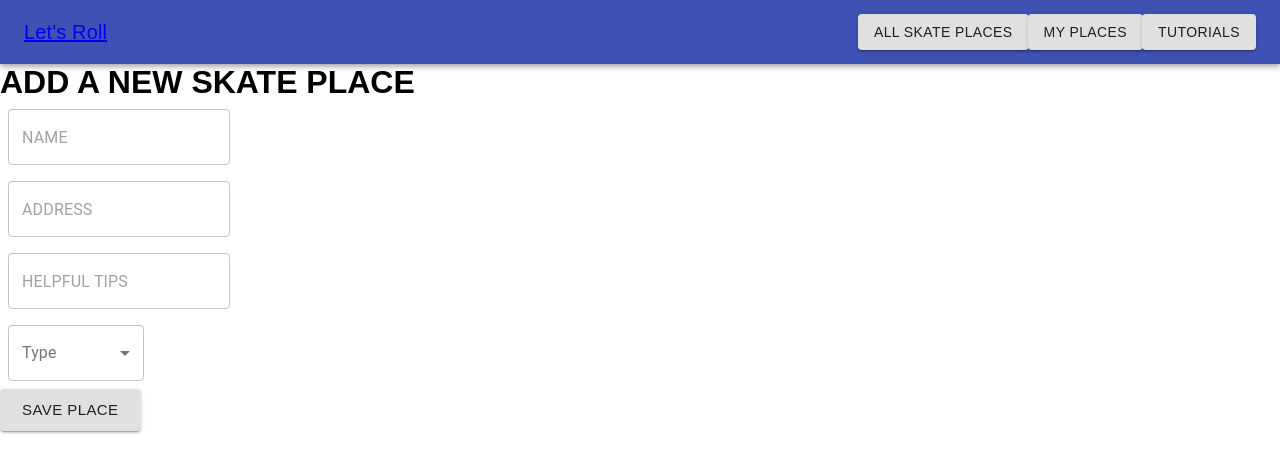
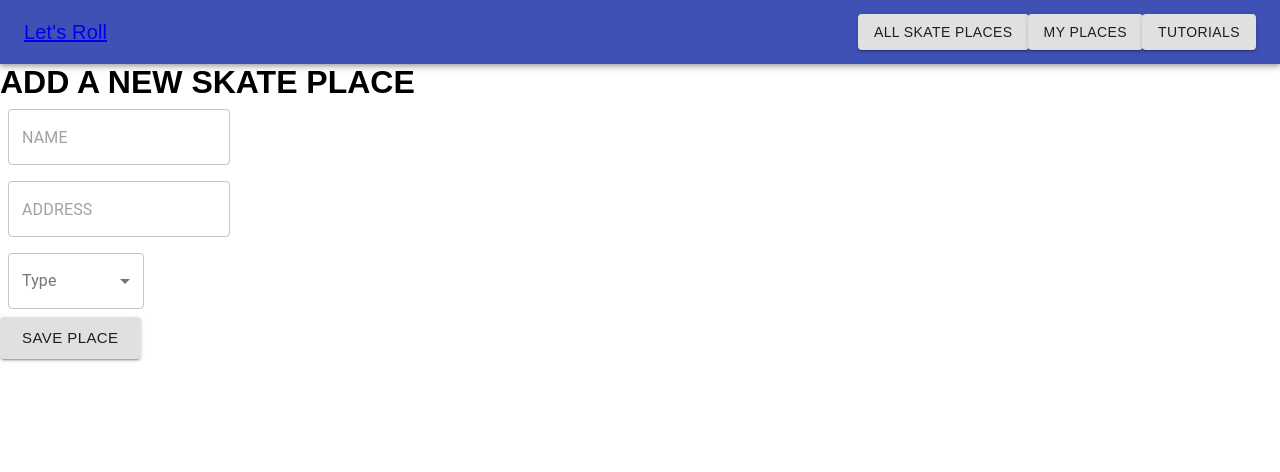
Before and after one commit to jadavianett/Lets-Roll, a React (Create React App) app in the folder client/: page /addnewplace in a window 1280 px wide. Shown: the top 472 px of the page. Built offline with nearby package versions, Linux system fonts and the light colour scheme.

Commit message:
fields and state are connected on the add new place page

```diff
--- a/client/src/components/Places/AllPlacesCard.jsx
+++ b/client/src/components/Places/AllPlacesCard.jsx
@@ -30,7 +30,7 @@ export default function MediaCard(props) {
         />
         <CardContent>
           <Typography gutterBottom variant="h5" component="h2">
-            {props.placeName}
+            {props.name}
           </Typography>
           <Typography variant="body2" color="textSecondary" component="p">
             {props.location}
--- a/client/src/components/Select.js
+++ b/client/src/components/Select.js
@@ -1,10 +1,8 @@
-import React from 'react';
-import { makeStyles } from '@material-ui/core/styles';
-import InputLabel from '@material-ui/core/InputLabel';
-
-import FormControl from '@material-ui/core/FormControl';
-import Select from '@material-ui/core/Select';
-
+import React from "react";
+import { makeStyles } from "@material-ui/core/styles";
+import InputLabel from "@material-ui/core/InputLabel";
+import FormControl from "@material-ui/core/FormControl";
+import Select from "@material-ui/core/Select";
 
 const useStyles = makeStyles((theme) => ({
   formControl: {
@@ -19,22 +17,18 @@ const useStyles = makeStyles((theme) => ({
 export default function NativeSelects(props) {
   const classes = useStyles();
 
-
   return (
     <div>
-
-
-
       <FormControl variant="outlined" className={classes.formControl}>
         <InputLabel htmlFor="outlined-age-native-simple">Type</InputLabel>
         <Select
           native
           value={props.type}
-          onChange={props.onChangeInfo}
+          onChange={props.onChange}
           label="Type"
           inputProps={{
-            name: 'type',
-            id: 'outlined-age-native-simple',
+            name: "type",
+            id: "outlined-age-native-simple",
           }}
         >
           <option aria-label="None" value="" />
@@ -45,10 +39,8 @@ export default function NativeSelects(props) {
           <option value={"Greenway"}>Greenway</option>
           <option value={"Park"}>Park</option>
           <option value={"Other"}>Other</option>
-
         </Select>
       </FormControl>
-
     </div>
   );
 }
--- a/client/src/pages/AddNewPlace.js
+++ b/client/src/pages/AddNewPlace.js
@@ -4,79 +4,70 @@ import Button from "@material-ui/core/Button";
 import { React, useState } from "react";
 import API from "../Utils/API";
 
-function AddNewPlace () {
+function AddNewPlace() {
+  const [name, setName] = useState("");
+  const [location, setLocation] = useState("");
+  const [type, setType] = useState("");
+  //   const [notes, setNotes] = useState("");
 
-    const [type, setType] = useState({
-        type: ''
-      });
-
-    const [name, setName] = useState({
-        name: ''
-    });
-    const [location, setLocation] = useState({
-        location: ''
-    });
-    const [notes, setNotes] = useState({
-        notes: ''
-    });
-
-
-      const handleSave  = e => {
+  const handleSave = (e) => {
     e.preventDefault();
     console.log("clicked");
 
     API.createPlace({
       name,
       location,
-            notes,
-            type
-          }).then((res) => {
-              console.log(res.data)
-          }).catch ((err) => {
-              throw err
+      //   notes,
+      type,
     })
+      .then((res) => {
+        console.log(res.data);
+      })
+      .catch((err) => {
+        throw err;
+      });
   };
 
-      const onChangeInfo = e => {
+  const onChangeInfo = (e) => {
+    let value = e.target.value;
 
-        let name = e.target.value;
-
-
-        if(e.target.name === "name") {
-          setName(
-             name
-          );
-        } else if(e.target.name === "location") {
-          setLocation(
-             name
-          );
-        }else if (e.target.name === "notes") {
-            setNotes(
-                name
-            )
+    if (e.target.name === "name") {
+      setName(value);
+    } else if (e.target.name === "location") {
+      setLocation(value);
+      // } else if (e.target.name === "notes") {
+      //   setNotes(value);
     } else if (e.target.name === "type") {
-            setType(
-                name
-            )
+      setType(value);
+      //   console.log("State changed: place type");
+    }
   };
-      };
-
 
   return (
     <div>
       <h1>ADD A NEW SKATE PLACE</h1>
-            <TextInput name="name" placeholder="NAME" handleChange={onChangeInfo}/>
-            <TextInput name="location" placeholder="ADDRESS" handleChange={onChangeInfo} />
-            <TextInput name="notes" placeholder="HELPFUL TIPS" handleChange={onChangeInfo} />
-            <Select name={"type"} handleChange={onChangeInfo} value={type} />
-            <Button type="submit" size="large" variant="contained" onClick={handleSave}>
+      <TextInput name="name" placeholder="NAME" onChange={onChangeInfo} />
+      <TextInput
+        name="location"
+        placeholder="ADDRESS"
+        onChange={onChangeInfo}
+      />
+      {/* <TextInput
+        name="notes"
+        placeholder="NOTES"
+        onChange={onChangeInfo}
+      /> */}
+      <Select name="type" onChange={onChangeInfo} value={type} />
+      <Button
+        type="submit"
+        size="large"
+        variant="contained"
+        onClick={handleSave}
+      >
         Save Place
       </Button>
-
-
-
     </div>
-    )
+  );
 }
 
 export default AddNewPlace;
--- a/client/src/pages/AllPlaces.js
+++ b/client/src/pages/AllPlaces.js
@@ -1,34 +1,34 @@
 import AllPlacesCard from "../components/Places/AllPlacesCard";
 import axios from "axios";
-import {useEffect, useState} from "react";
+import { useEffect, useState } from "react";
 import API from "../Utils/API";
 
 function AllPlaces() {
-
   const [places, setPlaces] = useState([]);
 
-  useEffect(()=> {
-    API.getPlaces().then((res)=> {
-      console.log(res.data)
-      setPlaces(res.data);
-    }).catch ((err)=> {
-      throw err
-    })
+  useEffect(() => {
+    API.getPlaces()
+      .then((res) => {
+        console.log(res.data);
+        setPlaces(res.data);
+      })
+      .catch((err) => {
+        throw err;
+      });
   }, []);
-
-
-
 
   return (
     <div>
       <h1>This is the all skate places page.</h1>
 
-      {places.map(place=> <AllPlacesCard
-        image="https://via.placeholder.com/345x140.png"
-        placeName={place.name}
-        location={place.location}
-        type={place.type}
-      />)}
+      {places.map((place) => (
+        <AllPlacesCard
+          image="https://via.placeholder.com/345x140.png"
+          name={place.name}
+          location={place.location}
+          type={place.type}
+        />
+      ))}
     </div>
   );
 }
```
Also changed, not shown: client/src/components/TextInput.jsx (+8 -1 lines), 2 other files (tests, documents, lock files or other folders). Lines whose indentation alone changed are shown as unchanged.
